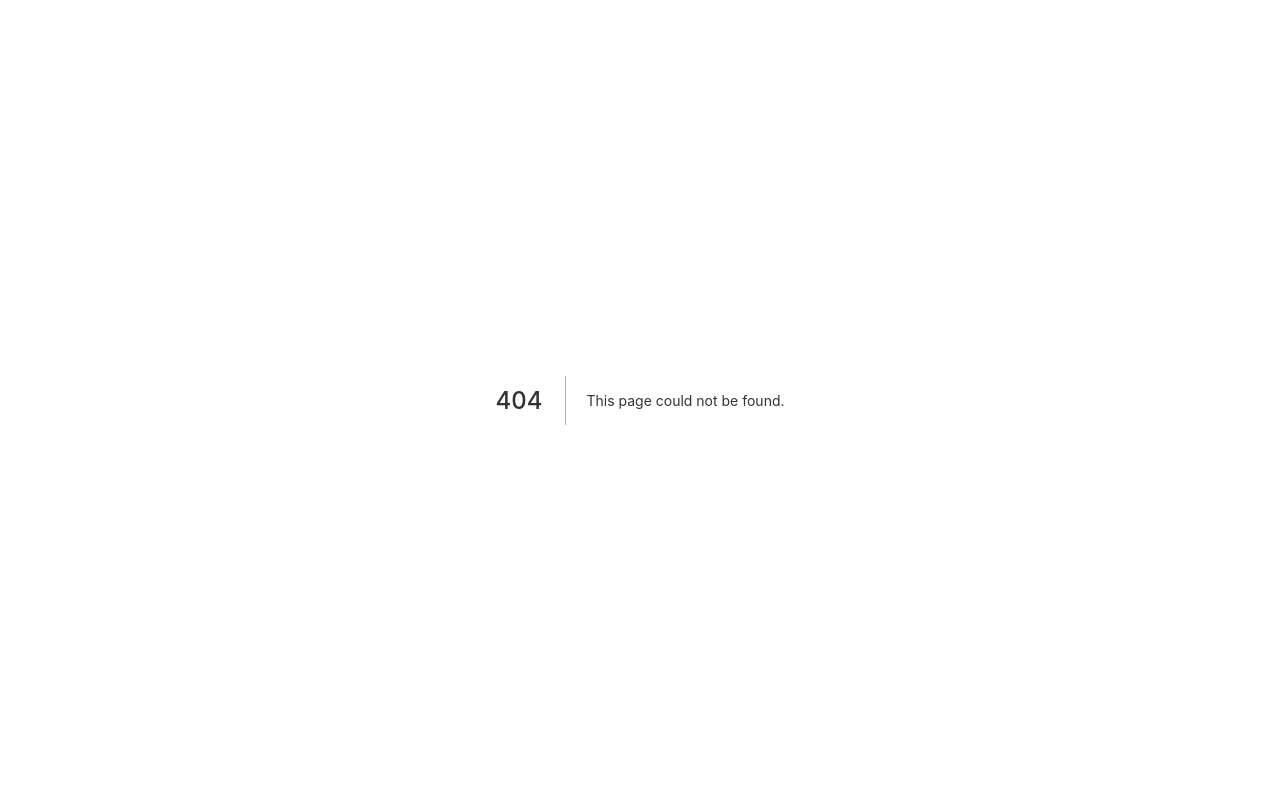
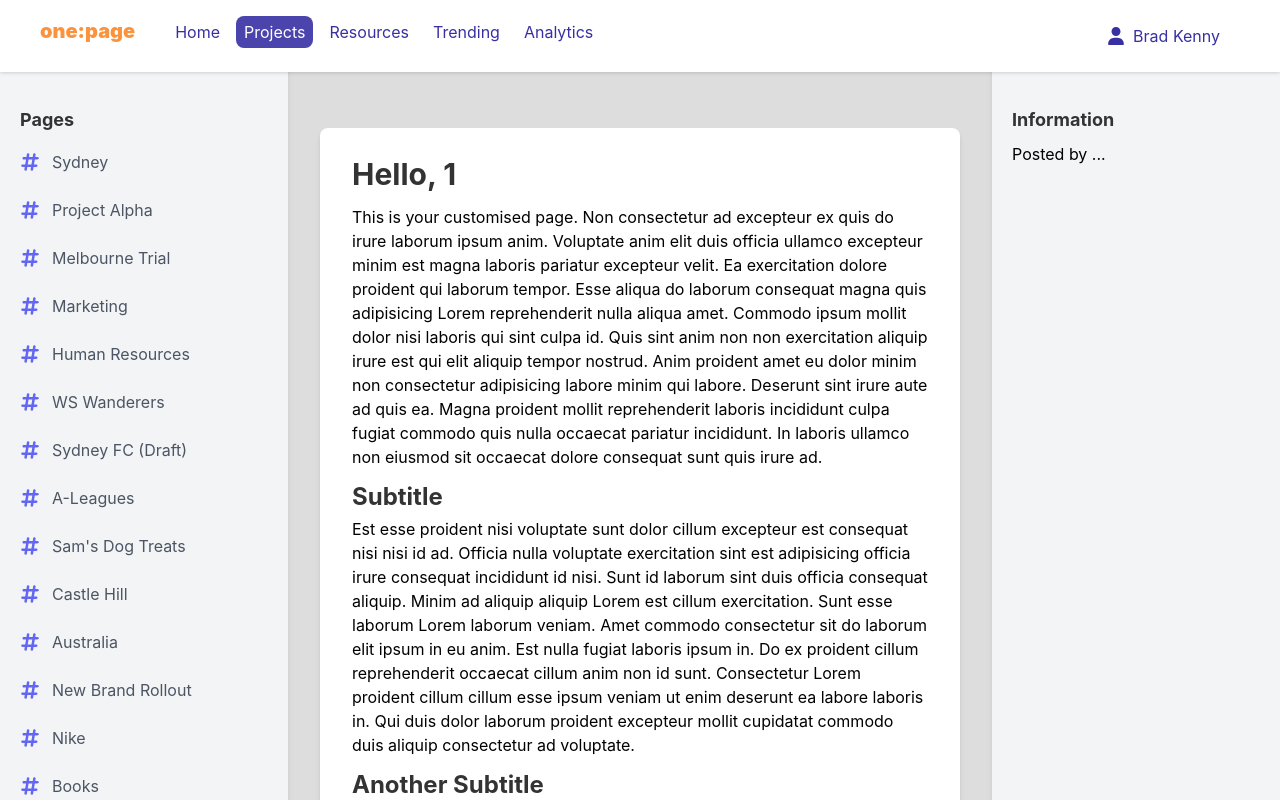
Before and after one commit to bradleykenny/one-page, a Next.js app in the folder client/: page /page/1 in a window 1280 px wide. Before the commit this address had no page. Shown: the top 800 px of the page. Built offline with nearby package versions, Linux system fonts and the light colour scheme; no server answers.

Commit message:
Changes to move to loading pages

```diff
--- /dev/null
+++ b/client/components/MagicButton/index.tsx
@@ -0,0 +1,17 @@
+interface Props {
+  title: string;
+}
+
+const MagicButton = (props: Props) => {
+  const { title } = props;
+
+  return (
+    <button
+      type="button"
+      className="text-white bg-gradient-to-br from-indigo-800 to-indigo-400 hover:bg-gradient-to-bl focus:ring-4 focus:outline-none focus:ring-indigo-300 font-medium rounded-lg text-sm px-4 py-2 text-center mr-2 mb-2">
+      {title}
+    </button>
+  );
+};
+
+export default MagicButton;
--- a/client/components/MarkdownCard/index.tsx
+++ b/client/components/MarkdownCard/index.tsx
@@ -13,7 +13,7 @@
   // ("https://images.unsplash.com/photo-1663208848595-36ce355cb715?ixlib=rb-1.2.1&ixid=MnwxMjA3fDB8MHxwaG90by1wYWdlfHx8fGVufDB8fHx8&auto=format&fit=crop&w=2128&q=80");
 
   return (
-    <div className="shadow-md bg-white w-6/12 mx-auto rounded-lg px-8 py-5">
+    <div className="shadow-md bg-white w-6/12 mx-auto rounded-lg px-8 py-6">
       {imageUrl && (
         <img src={imageUrl} className={`rounded-t-lg h-36 w-full bg-cover`} />
       )}
--- a/client/components/NavBar/NavLink/index.tsx
+++ b/client/components/NavBar/NavLink/index.tsx
@@ -6,13 +6,16 @@
 const NavLink = (props: Props) => {
   const { isSelected, title } = props;
 
-  const sharedStyles = "px-4 py-2 inline-block rounded-xl mr-2 cursor-pointer";
+  const sharedStyles =
+    "px-2 py-1 inline-block rounded-lg mr-2 cursor-pointer mb-0";
 
   if (isSelected) {
     return (
-      <p className={`${sharedStyles} bg-indigo-800 bg-opacity-90 text-white`}>
+      <a
+        className={`${sharedStyles} bg-indigo-800 bg-opacity-90 text-white`}
+        href="#">
         {title}
-      </p>
+      </a>
     );
   }
 
--- a/client/components/NavBar/NavProfile/index.tsx
+++ b/client/components/NavBar/NavProfile/index.tsx
@@ -7,7 +7,7 @@
   const { isSelected, title } = props;
 
   const sharedStyles =
-    "px-4 py-2 inline-block rounded-xl mr-2 cursor-pointer float-right";
+    "px-3 py-2 inline-block rounded-xl mr-2 cursor-pointer float-right";
 
   if (isSelected) {
     return (
@@ -19,12 +19,12 @@
 
   return (
     <a
-      className={`${sharedStyles} hover:bg-indigo-100 focus:bg-indigo-200 text-indigo-800`}
+      className={`${sharedStyles} hover:bg-indigo-100 focus:bg-indigo-200 text-indigo-800 flex items-center`}
       href="#">
       <img
         src={"/svg/user-solid.svg"}
-        style={{ height: 20, width: 20 }}
-        className="inline-block mr-2"
+        style={{ height: 18, width: 18 }}
+        className="inline-block mr-2 self-center justify-self-center"
       />
       <p className="inline-block mb-0">{title}</p>
     </a>
--- a/client/components/NavBar/index.tsx
+++ b/client/components/NavBar/index.tsx
@@ -8,12 +8,12 @@
   const [activeTab, setActiveTab] = useState(0);
 
   return (
-    <div className="w-full bg-white px-10 py-3 drop-shadow fixed z-10">
+    <div className="w-full bg-white px-10 py-4 drop-shadow fixed z-10">
       <p className="text-orange-400 text-xl font-black inline-block pr-8">
-        ONE PAGE
+        one:page
       </p>
-      <NavLink title="Home" isSelected />
-      <NavLink title="Projects" />
+      <NavLink title="Home" />
+      <NavLink title="Projects" isSelected />
       <NavLink title="Resources" />
       <NavLink title="Trending" />
       <NavLink title="Analytics" />
--- a/client/pages/user/[user]/index.tsx
+++ b/client/pages/page/[id]/index.tsx
@@ -8,7 +8,8 @@
 
 const User = () => {
   const router = useRouter();
-  const { user } = router.query;
+  const { id } = router.query;
+  console.log(router.query);
 
   const userResult = useApi("/user");
 
@@ -17,7 +18,7 @@
       <Navbar />
       <Sidebar />
       <div className="pt-32 pb-12">
-        <MarkdownCard markdown={mdSample1(user)} />
+        <MarkdownCard markdown={mdSample1(id)} />
       </div>
       <SidebarInfo />
     </div>
```
